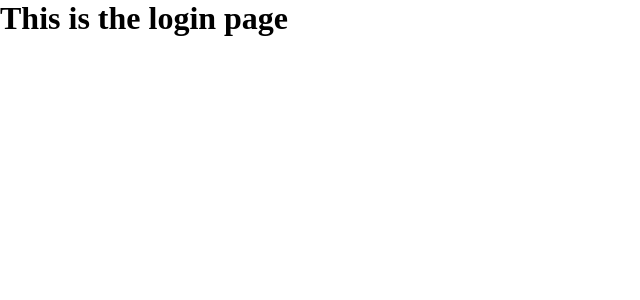
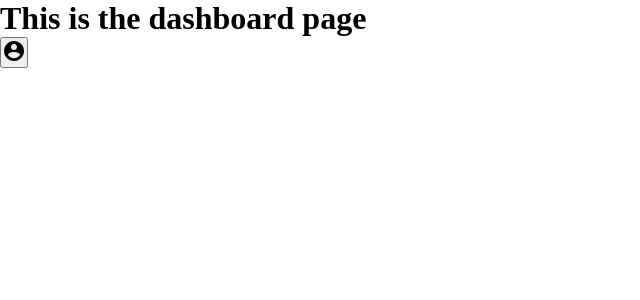
Before and after one commit to mecamon/unphu-dev-test, a React (Vite) app: page / in a window 1280 px wide. Before the commit this address led to /login. Shown: the top 300 px of the page, without its empty margins (0-640 px from the left). Built offline with nearby package versions, Linux system fonts and the light colour scheme.

Commit message:
added generic dropdown

```diff
--- a/index.html
+++ b/index.html
@@ -3,6 +3,10 @@
   <head>
     <meta charset="UTF-8" />
     <link rel="icon" type="image/png" href="/fav.png" />
+    <link
+      href="https://fonts.googleapis.com/icon?family=Material+Icons"
+      rel="stylesheet"
+    />
     <meta name="viewport" content="width=device-width, initial-scale=1.0" />
     <title>Unphu Dev test</title>
   </head>
--- /dev/null
+++ b/src/components/generic-dropdown-list.tsx
@@ -0,0 +1,35 @@
+import React, { useEffect, useState } from "react";
+import { makeClickOutside } from "../utils/click-outside-element";
+import { progresiveCount } from "../utils/progresive-count";
+
+export function GenericDropdownList({
+  triggerID,
+  onClickOutsideHandler,
+  elements,
+}: Props) {
+  const [containerID, setContainerID] = useState(progresiveCount().toString());
+
+  useEffect(() => {
+    const clickOutside = makeClickOutside(
+      containerID,
+      triggerID,
+      onClickOutsideHandler
+    );
+    document.addEventListener("click", clickOutside);
+    return () => {
+      document.removeEventListener("click", clickOutside);
+    };
+  }, []);
+
+  return (
+    <div id={containerID} data-testid="dropdown-list">
+      {elements}
+    </div>
+  );
+}
+
+interface Props {
+  triggerID: string;
+  onClickOutsideHandler: () => void;
+  elements: JSX.Element[];
+}
--- /dev/null
+++ b/src/components/generic-dropdown.tsx
@@ -0,0 +1,36 @@
+import { ReactNode, useEffect, useState } from "react";
+import { progresiveCount } from "../utils/progresive-count";
+import { GenericDropdownList } from "./generic-dropdown-list";
+
+export function GenericDropdown({ text, iconText, childrenList }: Props) {
+  const [isVisible, setIsVisible] = useState<boolean>(false);
+  const [triggerID, setTriggerID] = useState<string>(
+    progresiveCount().toString()
+  );
+
+  return (
+    <div>
+      <button
+        data-testid="trigger-dropdown"
+        id={triggerID}
+        onClick={() => setIsVisible(!isVisible)}
+      >
+        <span>{text}</span>
+        <span className="material-icons">{iconText}</span>
+      </button>
+      {isVisible && (
+        <GenericDropdownList
+          triggerID={triggerID}
+          onClickOutsideHandler={() => setIsVisible(false)}
+          elements={childrenList}
+        />
+      )}
+    </div>
+  );
+}
+
+interface Props {
+  text?: string;
+  iconText?: string;
+  childrenList: JSX.Element[];
+}
--- a/src/index.scss
+++ b/src/index.scss
@@ -3,3 +3,11 @@
   padding: 0;
   margin: 0;
 }
+:root {
+  --base-color-1: #f8efe0;
+  --base-color-2: #f4dd99;
+  --border-color-1: #886d9c;
+  --accent-color: #95c9f4;
+  --danger-color: #de7e99;
+  --complement-color: #d0d9eb;
+}
--- a/src/pages/dashboard-page.tsx
+++ b/src/pages/dashboard-page.tsx
@@ -1,7 +1,14 @@
+import { GenericDropdown } from "../components/generic-dropdown";
+
 function DashboardPage() {
   return (
     <div>
       <h1>This is the dashboard page</h1>
+      <GenericDropdown
+        text=""
+        iconText="account_circle"
+        childrenList={[<button key="logout-button">Log out</button>]}
+      />
     </div>
   );
 }
--- a/src/providers/auth-provider.tsx
+++ b/src/providers/auth-provider.tsx
@@ -3,7 +3,7 @@ import React, { ReactNode, useContext } from "react";
 const AuthContext = React.createContext<AuthContextType>(null!);
 
 export function AuthProvider({ children }: { children: ReactNode }) {
-  const [isLogged, setIsLogged] = React.useState<boolean>(false);
+  const [isLogged, setIsLogged] = React.useState<boolean>(true);
 
   const contextValue = React.useMemo(
     () => ({
--- /dev/null
+++ b/src/utils/click-outside-element.ts
@@ -0,0 +1,20 @@
+export function makeClickOutside(
+  elId: string,
+  triggerID: string,
+  handler: () => void
+) {
+  return function (e: any) {
+    const container = document.getElementById(elId);
+    const trigger = document.getElementById(triggerID);
+    let targetElement = e.target;
+
+    do {
+      if (targetElement == container || targetElement == trigger) {
+        return;
+      }
+      targetElement = targetElement.parentNode;
+    } while (targetElement);
+
+    handler();
+  };
+}
--- /dev/null
+++ b/src/utils/progresive-count.ts
@@ -0,0 +1,5 @@
+let count = 99999;
+
+export function progresiveCount(): number {
+  return count++;
+}
```
Also changed, not shown: src/components/test.tsx (deleted, +0 -7 lines), 2 other files (tests, documents, lock files or other folders).
